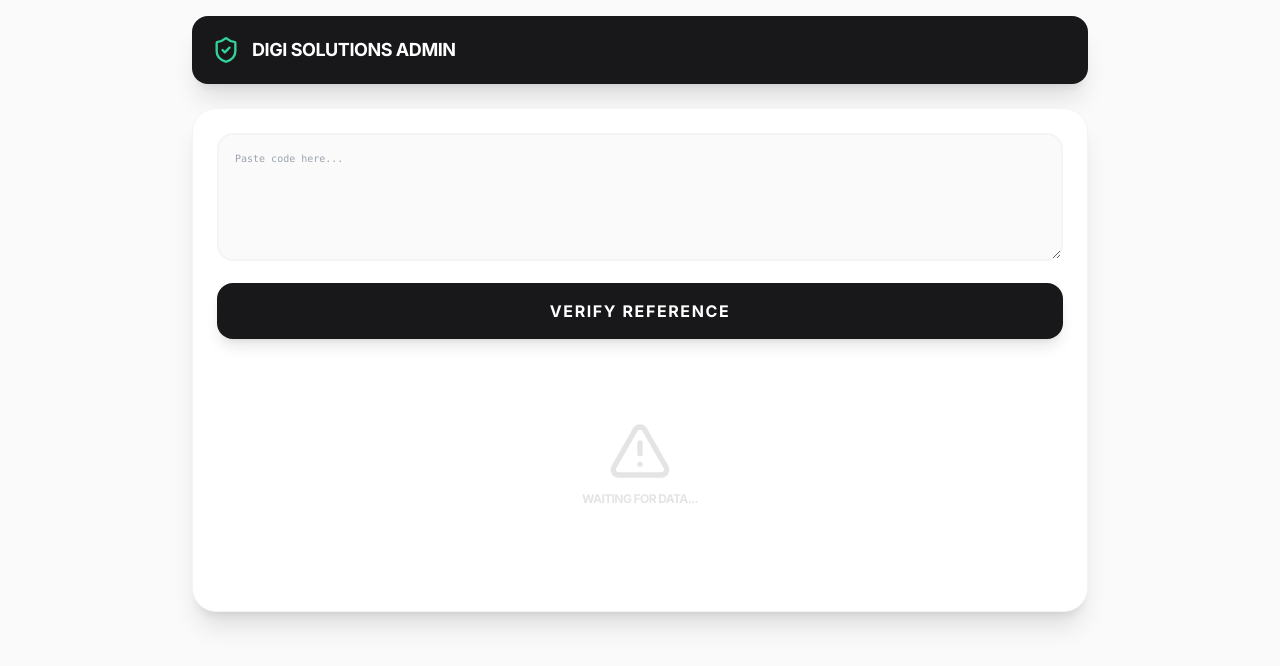
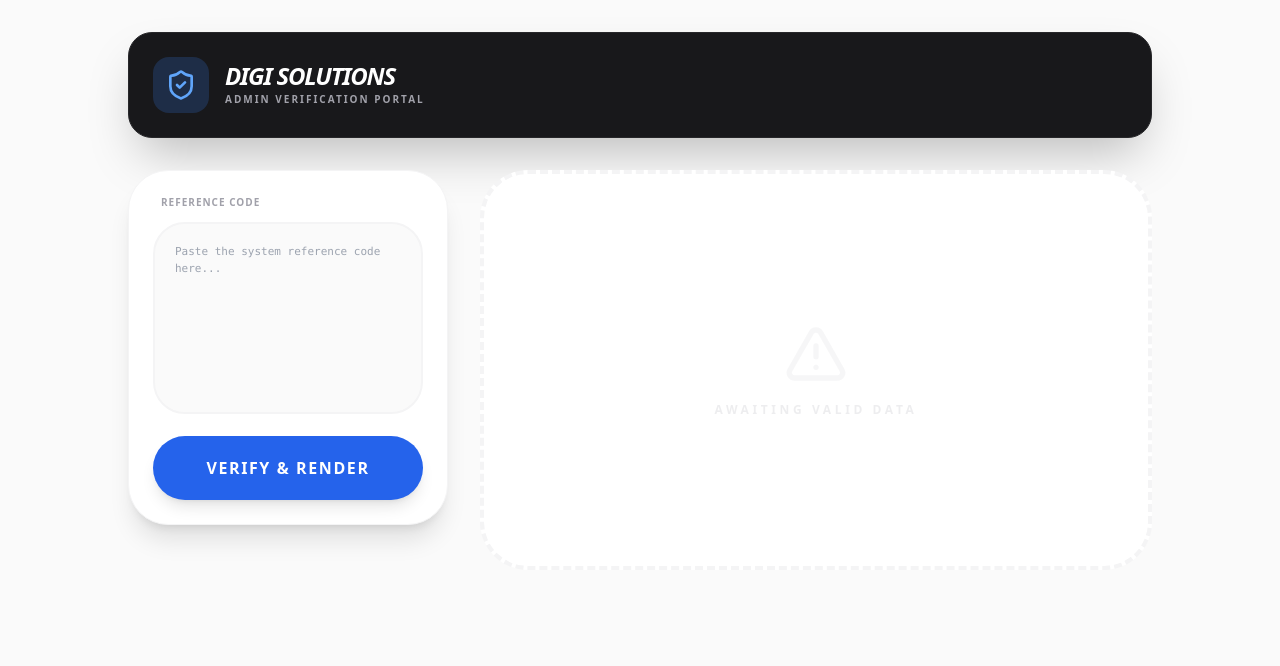
Before and after one commit to ThanushDev/DigiSolutionsCV, a React (Vite) app: page /#/admin in a window 1280 px wide. Shown: the top 666 px of the page. Built offline with nearby package versions, Linux system fonts and the light colour scheme.

Commit message:
Update Admin.tsx

```diff
--- a/src/pages/Admin.tsx
+++ b/src/pages/Admin.tsx
@@ -1,6 +1,6 @@
 import React, { useState, useRef } from 'react';
 import { TemplateRenderer } from '../components/CVTemplates/TemplateRenderer';
-import { DownloadIcon, Loader2Icon, ShieldCheckIcon, AlertTriangleIcon } from 'lucide-react';
+import { DownloadIcon, Loader2Icon, ShieldCheckIcon, AlertTriangleIcon, RefreshCwIcon } from 'lucide-react';
 import html2canvas from 'html2canvas';
 import jsPDF from 'jspdf';
 
@@ -12,6 +12,8 @@ export function Admin() {
 
   const handleVerify = () => {
     try {
+      if (!inputCode.trim()) return;
+
       let rawCode = inputCode;
       if (inputCode.includes('System Ref:')) {
         rawCode = inputCode.split('System Ref:')[1];
@@ -21,35 +23,30 @@ export function Admin() {
       const jsonString = atob(cleanCode);
       const data = JSON.parse(jsonString);
 
-      // CRITICAL FIX: Template එක ඇතුළේ undefined error එක නවත්තන්න
-      // අපි "Safe Object" එකක් හදමු.
-      const safePersonalInfo = {
-        fullName: data.n || '',
+      // Template එකට අවශ්‍ය කරන විදිහට දත්ත ටික ලස්සනට සකස් කරනවා
+      const finalData = {
+        personalInfo: {
+          fullName: data.n || 'N/A',
           email: data.e || '',
           phone1: data.p || '',
           phone2: data.p2 || '',
-        phone: data.p || '',
+          phone: data.p || '', // සමහර තැන්වල 'phone' ලෙස තිබිය හැක
           address: data.a || '',
           jobTitle: data.j || '',
           linkedin: data.l || '',
-        website: data.w || ''
-      };
-
-      const mappedData = {
-        // මේ structure දෙකම දාන්නේ template එක කොහොම ඉල්ලුවත් crash නොවෙන්න
-        personalInfo: safePersonalInfo,
-        ...safePersonalInfo,
-        experience: data.ex || [],
-        education: data.ed || [],
-        skills: data.s || [],
+          website: data.w || '',
+        },
+        experience: Array.isArray(data.ex) ? data.ex : [],
+        education: Array.isArray(data.ed) ? data.ed : [],
+        skills: Array.isArray(data.s) ? data.s : [],
         templateId: data.t ? (data.t.toString().includes('template') ? data.t : `template-${data.t}`) : 'template-1'
       };
 
-      console.log("Final Safety Mapped Data:", mappedData);
-      setDecodedData(mappedData);
+      console.log("Verified Data:", finalData);
+      setDecodedData(finalData);
     } catch (error) {
       console.error("Decode Error:", error);
-      alert("Invalid Reference Code!");
+      alert("Invalid Reference Code! Please check again.");
     }
   };
 
@@ -57,76 +54,121 @@ export function Admin() {
     if (!cvRef.current) return;
     setIsExporting(true);
     try {
-      const canvas = await html2canvas(cvRef.current, { scale: 2, useCORS: true });
+      // PDF එකේ Quality එක වැඩි කරන්න Scale 2 දානවා
+      const canvas = await html2canvas(cvRef.current, {
+        scale: 2,
+        useCORS: true,
+        logging: false,
+        backgroundColor: "#ffffff"
+      });
+
       const imgData = canvas.toDataURL('image/png');
       const pdf = new jsPDF('p', 'mm', 'a4');
-      pdf.addImage(imgData, 'PNG', 0, 0, 210, (canvas.height * 210) / canvas.width);
-      pdf.save(`CV_Export.pdf`);
+      const pdfWidth = 210;
+      const pdfHeight = (canvas.height * pdfWidth) / canvas.width;
+
+      pdf.addImage(imgData, 'PNG', 0, 0, pdfWidth, pdfHeight);
+      pdf.save(`DigiSolutions_CV_${decodedData?.personalInfo?.fullName?.replace(/\s+/g, '_')}.pdf`);
     } catch (e) {
-      alert("PDF Error!");
+      console.error("PDF Export Error:", e);
+      alert("Failed to generate PDF. Please try again.");
     } finally {
       setIsExporting(false);
     }
   };
 
   return (
-    <div className="min-h-screen bg-zinc-50 p-4">
-      <div className="max-w-4xl mx-auto">
-        <div className="bg-zinc-900 rounded-2xl p-5 mb-6 text-white flex items-center justify-between shadow-xl">
-          <div className="flex items-center gap-3">
-            <ShieldCheckIcon className="text-emerald-400" size={28} />
-            <h1 className="font-bold text-lg tracking-tight">DIGI SOLUTIONS ADMIN</h1>
+    <div className="min-h-screen bg-zinc-50 p-4 md:p-8 font-sans">
+      <div className="max-w-5xl mx-auto">
+
+        {/* Header */}
+        <div className="bg-zinc-900 rounded-3xl p-6 mb-8 text-white flex flex-col md:flex-row items-center justify-between shadow-2xl border border-zinc-800 gap-4">
+          <div className="flex items-center gap-4">
+            <div className="bg-blue-500/20 p-3 rounded-2xl">
+              <ShieldCheckIcon className="text-blue-400" size={32} />
             </div>
+            <div>
+              <h1 className="font-black tracking-tighter text-2xl italic leading-none">DIGI SOLUTIONS</h1>
+              <p className="text-[10px] text-zinc-400 uppercase tracking-[0.2em] mt-1 font-bold">Admin Verification Portal</p>
+            </div>
+          </div>
+
           {decodedData && (
+            <div className="flex gap-2">
+              <button
+                onClick={() => { setDecodedData(null); setInputCode(''); }}
+                className="bg-zinc-800 text-zinc-400 p-3 rounded-2xl hover:text-white transition-colors"
+              >
+                <RefreshCwIcon size={20} />
+              </button>
               <button
                 onClick={handleExportPDF}
                 disabled={isExporting}
-              className="bg-emerald-500 hover:bg-emerald-600 px-5 py-2 rounded-xl font-bold text-sm flex items-center gap-2 transition-all active:scale-95"
+                className="bg-white text-black px-8 py-3 rounded-2xl font-black text-sm hover:bg-blue-400 transition-all flex items-center gap-3 shadow-lg active:scale-95 disabled:opacity-50"
               >
-              {isExporting ? <Loader2Icon className="animate-spin" size={16} /> : <DownloadIcon size={16} />}
-              DOWNLOAD CV
+                {isExporting ? <Loader2Icon className="animate-spin" size={18} /> : <DownloadIcon size={18} />}
+                {isExporting ? 'GENERATING...' : 'SAVE TO PDF'}
               </button>
+            </div>
           )}
         </div>
 
-        <div className="bg-white rounded-3xl p-6 shadow-xl border border-zinc-100">
+        <div className="grid grid-cols-1 lg:grid-cols-12 gap-8">
+
+          {/* Left Side: Input */}
+          <div className="lg:col-span-4 space-y-6">
+            <div className="bg-white rounded-[2.5rem] p-6 shadow-xl border border-zinc-100">
+              <label className="text-[10px] font-black text-zinc-400 uppercase tracking-widest mb-3 block ml-2">Reference Code</label>
               <textarea
-            className="w-full h-32 p-4 bg-zinc-50 border-2 border-zinc-100 rounded-2xl mb-4 font-mono text-[10px] focus:border-emerald-500 outline-none transition-all"
-            placeholder="Paste code here..."
+                className="w-full h-48 p-5 bg-zinc-50 border-2 border-zinc-100 rounded-[2rem] mb-4 font-mono text-[11px] focus:border-blue-500 focus:ring-4 focus:ring-blue-500/10 outline-none transition-all resize-none"
+                placeholder="Paste the system reference code here..."
                 value={inputCode}
                 onChange={(e) => setInputCode(e.target.value)}
               />
               <button
                 onClick={handleVerify}
-            className="w-full bg-zinc-900 text-white py-4 rounded-2xl font-black uppercase tracking-widest hover:bg-black transition-all shadow-lg active:scale-[0.99]"
+                className="w-full bg-blue-600 text-white py-5 rounded-[2rem] font-black uppercase tracking-widest hover:bg-blue-700 transition-all shadow-lg hover:shadow-blue-500/20 active:scale-95"
               >
-            VERIFY REFERENCE
+                VERIFY & RENDER
               </button>
+            </div>
 
             {decodedData && (
-            <div className="mt-10 animate-in fade-in zoom-in duration-300">
-              <div className="bg-emerald-50 p-4 rounded-2xl mb-6 border border-emerald-100 flex items-center gap-3">
-                <div className="w-2 h-2 bg-emerald-500 rounded-full animate-ping" />
-                <span className="text-emerald-900 font-bold text-sm underline decoration-emerald-200 decoration-2">
-                   Live Preview: {decodedData.fullName}
-                </span>
+              <div className="bg-blue-50 rounded-[2rem] p-6 border border-blue-100 animate-in slide-in-from-left duration-500">
+                <h3 className="text-blue-900 font-bold mb-1 italic">Verified Content</h3>
+                <p className="text-blue-700 text-sm">Everything looks good. You can now preview and download the CV.</p>
+              </div>
+            )}
           </div>
 
-              <div className="bg-zinc-200 rounded-[2.5rem] p-4 sm:p-8 flex justify-center border-4 border-white shadow-inner overflow-hidden min-h-[500px]">
-                {/* CV Render Area */}
-                <div ref={cvRef} className="bg-white shadow-2xl origin-top scale-[0.5] sm:scale-100 w-[794px]">
-                  <TemplateRenderer cvData={decodedData} scale={1} />
+          {/* Right Side: Preview */}
+          <div className="lg:col-span-8">
+            {decodedData ? (
+              <div className="flex flex-col items-center animate-in fade-in zoom-in duration-700">
+                {/* CV Preview Area */}
+                <div className="bg-zinc-200 rounded-[3rem] p-4 md:p-10 w-full flex justify-center border-4 border-white shadow-inner overflow-auto max-h-[80vh]">
+                  <div
+                    ref={cvRef}
+                    className="bg-white shadow-2xl origin-top"
+                    style={{ width: '210mm', minHeight: '297mm' }}
+                  >
+                    {/* මෙතනදී data සහ cvData කියන props දෙකම pass කරනවා blank වෙන එක නවත්තන්න */}
+                    <TemplateRenderer
+                      cvData={decodedData}
+                      data={decodedData}
+                      scale={1}
+                    />
                   </div>
                 </div>
               </div>
-          )}
-
-          {!decodedData && (
-            <div className="py-20 text-center opacity-10">
-              <AlertTriangleIcon className="mx-auto mb-2" size={64} />
-              <p className="font-black text-xs uppercase tracking-tighter">Waiting for Data...</p>
+            ) : (
+              <div className="h-full min-h-[400px] bg-white rounded-[3rem] border-4 border-dashed border-zinc-100 flex flex-col items-center justify-center text-zinc-300">
+                <AlertTriangleIcon size={64} className="mb-4 opacity-20" />
+                <p className="font-black text-xs uppercase tracking-[0.3em] opacity-40">Awaiting Valid Data</p>
               </div>
             )}
+          </div>
+
         </div>
       </div>
     </div>
```
Lines whose indentation alone changed are shown as unchanged.
